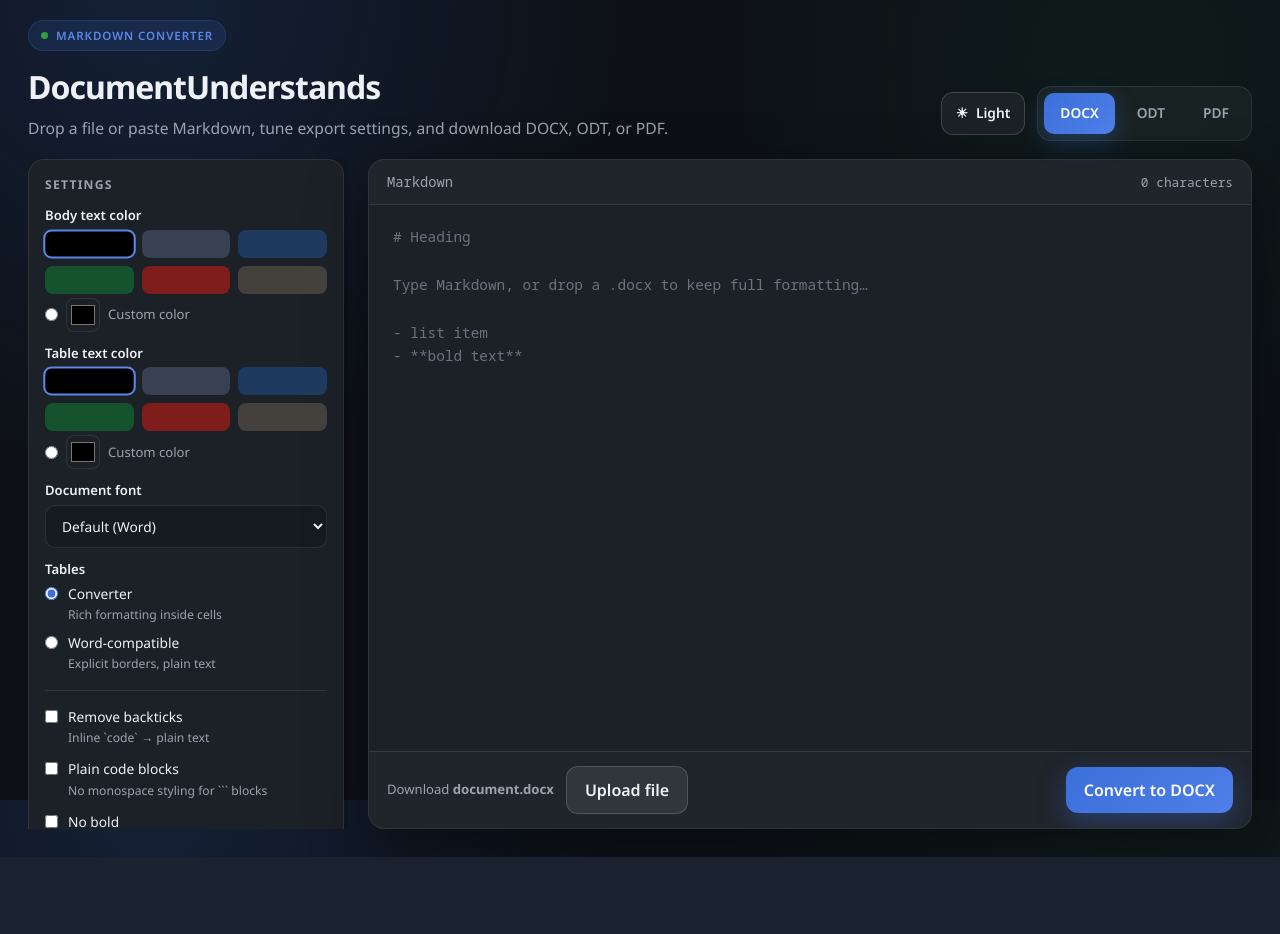
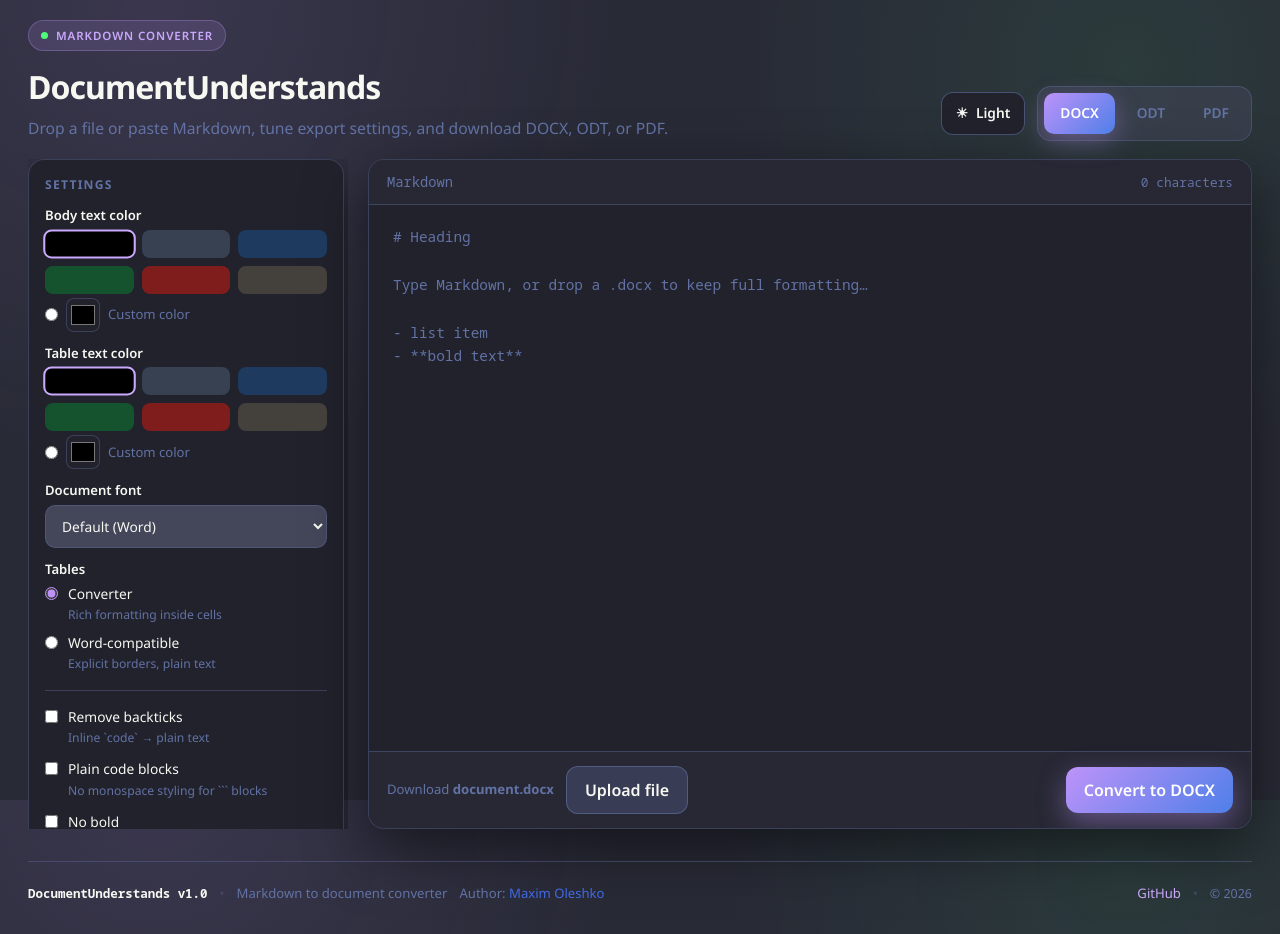
Before and after one commit to MaximOleshko/DocumentUnderstands, a Flask app: page / in a window 1280 px wide. Before the commit the page ends 857 px from the top, so only its background shows below. Run offline with Flask 3, Linux system fonts and the light colour scheme; parts of the project's set-up code (start-up, migrations or seed data) failed here and were passed over; some libraries are stand-ins or nearby versions.

Commit message:
Frontend update

```diff
--- a/static/css/main.css
+++ b/static/css/main.css
@@ -12,29 +12,38 @@
 }
 
 [data-theme="dark"] {
-    --bg: #0d1117;
-    --bg-soft: #161b22;
-    --surface: rgba(255, 255, 255, 0.04);
-    --surface-hover: rgba(255, 255, 255, 0.08);
-    --surface-solid: #1c2128;
-    --toolbar-bg: rgba(255, 255, 255, 0.02);
-    --border: rgba(255, 255, 255, 0.09);
-    --border-strong: rgba(255, 255, 255, 0.16);
-    --text: #eef2f6;
-    --text-muted: #9aa4af;
-    --placeholder: #6b7280;
-    --error-bg: rgba(248, 81, 73, 0.12);
-    --error-text: #ff9b96;
-    --error-border: rgba(248, 81, 73, 0.28);
-    --shadow: 0 20px 60px rgba(0, 0, 0, 0.42);
-    --overlay-bg: rgba(13, 17, 23, 0.86);
-    --overlay-active: rgba(59, 111, 217, 0.14);
-    --body-gradient-a: rgba(59, 111, 217, 0.16);
-    --body-gradient-b: rgba(46, 160, 67, 0.07);
-    --btn-secondary-hover: rgba(255, 255, 255, 0.1);
-    --pill-shadow: 0 8px 24px rgba(59, 111, 217, 0.32);
-    --primary-shadow: 0 10px 28px rgba(59, 111, 217, 0.34);
-    --primary-shadow-hover: 0 14px 34px rgba(59, 111, 217, 0.42);
+    --bg: #282a36;
+    --bg-soft: #44475a;
+    --surface: rgba(68, 71, 90, 0.5);
+    --surface-hover: rgba(98, 114, 164, 0.3);
+    --surface-solid: #21222c;
+    --toolbar-bg: rgba(40, 42, 54, 0.8);
+    --border: rgba(98, 114, 164, 0.4);
+    --border-strong: rgba(98, 114, 164, 0.6);
+    --text: #f8f8f2;
+    --text-muted: #6272a4;
+    --placeholder: #6272a4;
+
+    --accent: #bd93f9;
+    --accent-hover: #caa8fc;
+    --accent-soft: rgba(189, 147, 249, 0.15);
+    --success: #50fa7b;
+
+    --error-bg: rgba(255, 85, 85, 0.15);
+    --error-text: #ff5555;
+    --error-border: rgba(255, 85, 85, 0.4);
+
+    --shadow: 0 20px 60px rgba(0, 0, 0, 0.5);
+    --overlay-bg: rgba(40, 42, 54, 0.9);
+    --overlay-active: rgba(189, 147, 249, 0.2);
+
+    --body-gradient-a: rgba(189, 147, 249, 0.12);
+    --body-gradient-b: rgba(80, 250, 123, 0.08);
+
+    --btn-secondary-hover: rgba(98, 114, 164, 0.4);
+    --pill-shadow: 0 8px 24px rgba(189, 147, 249, 0.35);
+    --primary-shadow: 0 10px 28px rgba(189, 147, 249, 0.4);
+    --primary-shadow-hover: 0 14px 34px rgba(189, 147, 249, 0.5);
 }
 
 [data-theme="light"] {
@@ -123,7 +132,7 @@ header {
     text-transform: uppercase;
     color: var(--accent-hover);
     background: var(--accent-soft);
-    border: 1px solid rgba(59, 111, 217, 0.22);
+    border: 1px solid rgba(189, 147, 249, 0.3);
     padding: 6px 12px;
     border-radius: 999px;
     margin-bottom: 12px;
@@ -462,7 +471,7 @@ h1 {
     font-weight: 600;
     color: var(--accent-hover);
     background: var(--accent-soft);
-    border: 1px solid rgba(59, 111, 217, 0.3);
+    border: 1px solid rgba(189, 147, 249, 0.3);
     border-radius: 8px;
     cursor: pointer;
     transition: var(--transition);
@@ -555,7 +564,7 @@ h1 {
     padding: 4px 10px;
     border-radius: 999px;
     background: var(--accent-soft);
-    border: 1px solid rgba(59, 111, 217, 0.22);
+    border: 1px solid rgba(189, 147, 249, 0.3);
     color: var(--accent-hover);
     font-size: 0.76rem;
     white-space: nowrap;
@@ -750,3 +759,133 @@ textarea::placeholder { color: var(--placeholder); }
     .editor-card { min-height: 70vh; }
     header { flex-direction: column; align-items: flex-start; }
 }
+
+/* =========================================================
+   Footer
+   ========================================================= */
+.site-footer {
+    margin-top: 32px;
+    padding: 20px 0 0;
+    border-top: 1px solid var(--border);
+    display: flex;
+    justify-content: space-between;
+    align-items: center;
+    gap: 16px;
+    flex-wrap: wrap;
+    flex-shrink: 0;
+    font-size: 0.82rem;
+    color: var(--text-muted);
+}
+
+.footer-left,
+.footer-right {
+    display: flex;
+    align-items: center;
+    gap: 12px;
+    flex-wrap: wrap;
+}
+
+.footer-version {
+    font-weight: 600;
+    color: var(--text);
+    font-family: 'Noto Sans Mono', monospace;
+    font-size: 0.78rem;
+}
+
+.footer-separator {
+    color: var(--border-strong);
+    opacity: 0.6;
+}
+
+.footer-description {
+    color: var(--text-muted);
+}
+
+.footer-author {
+    color: #4169E1;
+}
+
+.footer-link {
+    color: var(--accent-hover);
+    text-decoration: none;
+    transition: var(--transition);
+    padding: 2px 0;
+    border-bottom: 1px solid transparent;
+}
+
+.footer-link:hover {
+    color: var(--accent);
+    border-bottom-color: var(--accent);
+}
+
+.footer-copyright {
+    color: var(--text-muted);
+    font-size: 0.78rem;
+}
+
+@media (max-width: 1024px) {
+    .site-footer {
+        flex-direction: column;
+        align-items: flex-start;
+        gap: 12px;
+        margin-top: 24px;
+        padding-top: 16px;
+    }
+
+    .footer-left,
+    .footer-right {
+        width: 100%;
+    }
+
+    .footer-right {
+        justify-content: flex-start;
+    }
+}
+
+/* =========================================================
+   Progress bar (indeterminate, striped)
+   ========================================================= */
+.progress-bar {
+    position: fixed;
+    left: 0;
+    right: 0;
+    bottom: 0;
+    height: 6px;
+    background: var(--surface);
+    opacity: 0;
+    visibility: hidden;
+    transition: opacity 0.25s ease, visibility 0.25s ease;
+    overflow: hidden;
+    z-index: 120;
+}
+
+.progress-bar.active {
+    opacity: 1;
+    visibility: visible;
+}
+
+.progress-bar-stripes {
+    height: 100%;
+    width: 100%;
+    background-image: linear-gradient(
+        45deg,
+        var(--accent) 25%,
+        var(--accent-hover) 25%,
+        var(--accent-hover) 50%,
+        var(--accent) 50%,
+        var(--accent) 75%,
+        var(--accent-hover) 75%,
+        var(--accent-hover) 100%
+    );
+    background-size: 24px 24px;
+    animation: stripes-move 0.7s linear infinite;
+}
+
+@keyframes stripes-move {
+    from { background-position: 0 0; }
+    to   { background-position: 24px 0; }
+}
+
+@media (prefers-reduced-motion: reduce) {
+    .progress-bar-stripes { animation: none; }
+}
--- a/static/js/app.js
+++ b/static/js/app.js
@@ -27,6 +27,7 @@
     const themeToggle   = document.getElementById('theme-toggle');
     const themeIcon     = document.getElementById('theme-icon');
     const themeLabel    = document.getElementById('theme-label');
+    const progressBar   = document.getElementById('progress-bar')
 
     // Hidden text settings
     const stripHiddenCheckbox = document.getElementById('strip-hidden-checkbox');
@@ -59,6 +60,12 @@
         toast.textContent = message;
         toast.classList.add('show');
         setTimeout(() => toast.classList.remove('show'), 2800);
+    }
+
+    // ---- Progress Bar ----
+    function setProgress(active) {
+        progressBar.classList.toggle('active', active);
+        progressBar.setAttribute('aria-hidden', (String(!active)));
     }
 
     // ---- Counter ----
@@ -179,6 +186,7 @@
 
         submitBtn.disabled = true;
         btnLabel.textContent = 'Converting…';
+        setProgress(true);
 
         try {
             const formData = new FormData(form);
@@ -218,6 +226,7 @@
         } finally {
             submitBtn.disabled = false;
             updateFormatUi();
+            setProgress(false);
         }
     });
 
--- a/templates/index.html
+++ b/templates/index.html
@@ -255,9 +255,25 @@
                 </form>
             </main>
         </div>
+        <footer class="site-footer">
+            <div class="footer-left">
+                <span class="footer-version">DocumentUnderstands v1.0</span>
+                <span class="footer-separator">•</span>
+                <span class="footer-description">Markdown to document converter</span>
+                <p>Author: <span class="footer-author">Maxim Oleshko</span></p>
+            </div>
+            <div class="footer-right">
+                <a href="https://github.com/MaximOleshko/DocumentUnderstands" target="_blank" rel="noopener" class="footer-link">GitHub</a>
+                <span class="footer-separator">•</span>
+                <span class="footer-copyright">© 2026</span>
+            </div>
+        </footer>
     </div>
 
     <div class="toast" id="toast" role="status"></div>
+    <div class="progress-bar" id="progress-bar" aria-hidden="true">
+        <div class="progress-bar-stripes"></div>
+    </div>
 
     <script src="{{ url_for('static', filename='js/app.js') }}"></script>
 </body>
```
